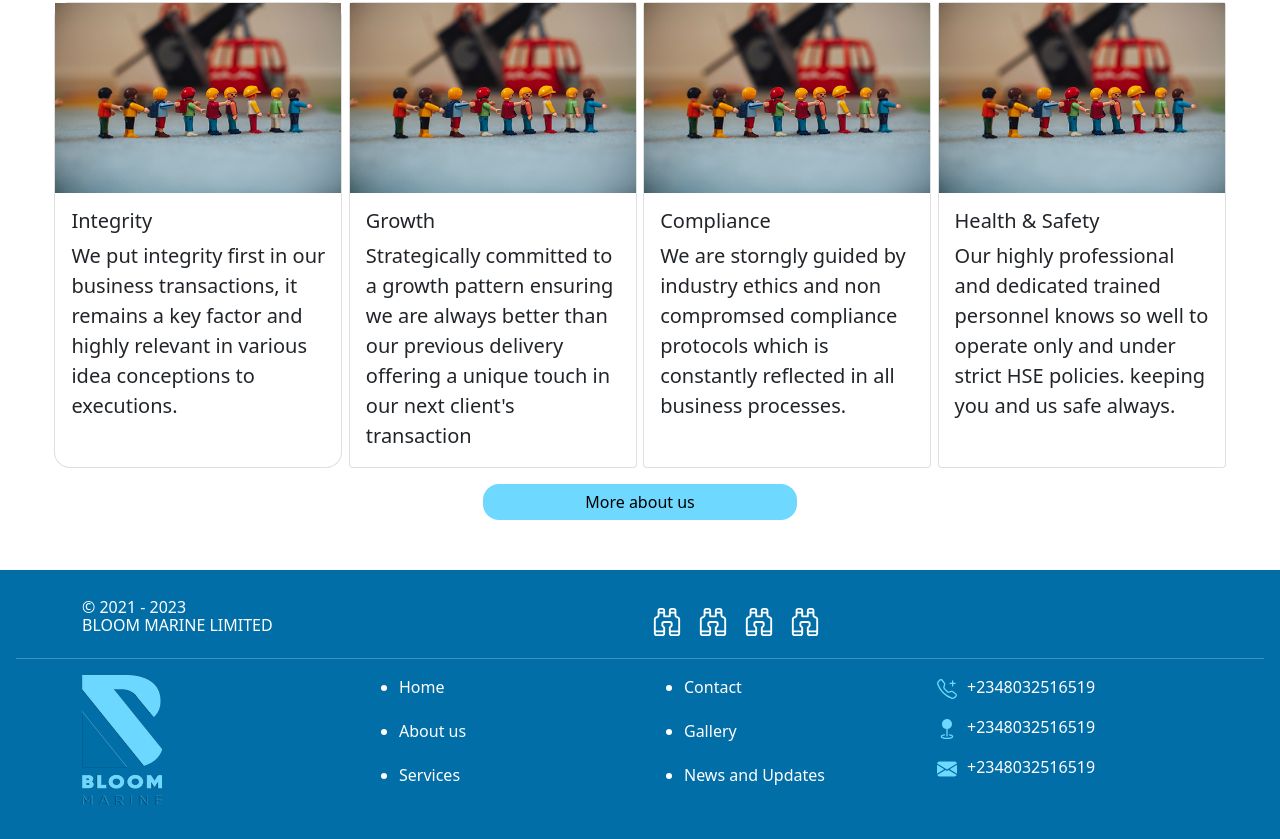
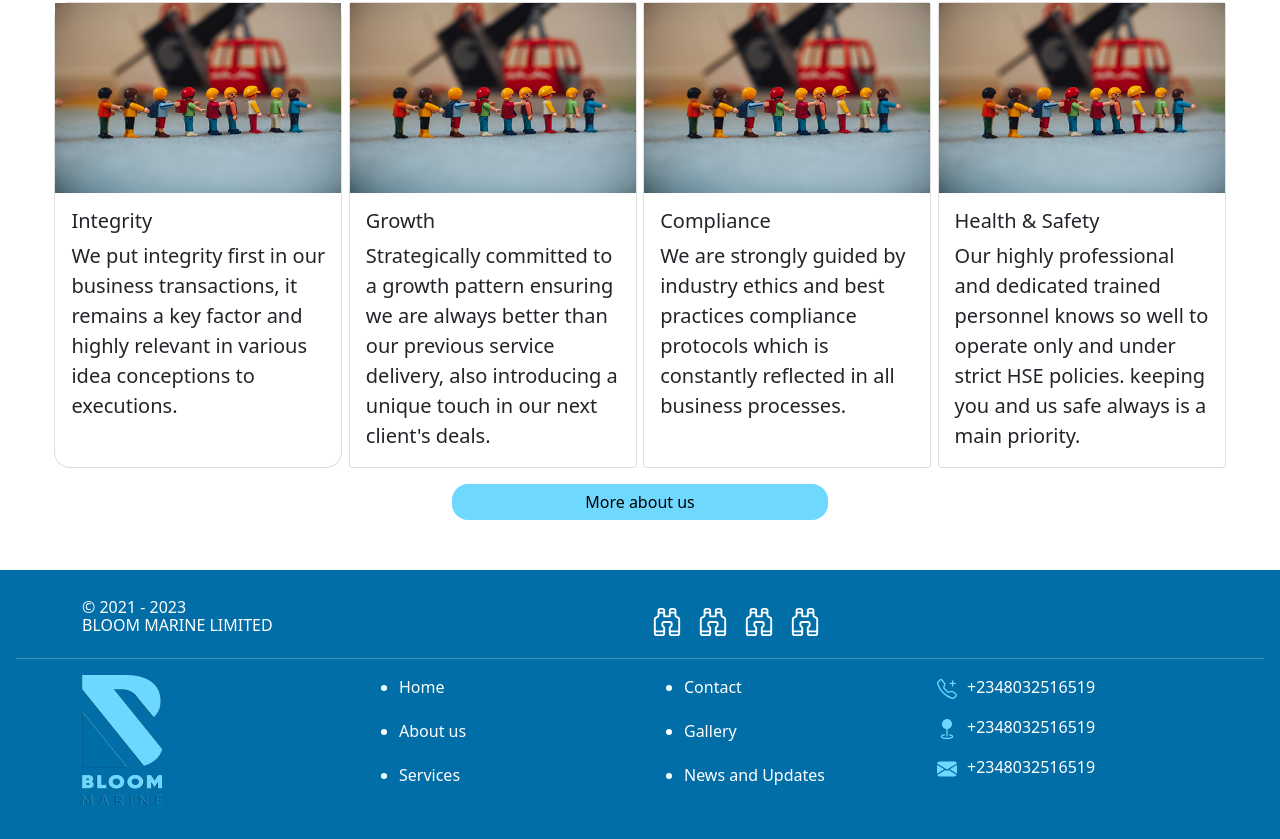
Before and after one commit to joseph-anselm/bloom, a Next.js app: page / in a window 1280 px wide. Shown: the part 1984-2823 px from the top of the page. Built offline with nearby package versions, Linux system fonts and the light colour scheme.

Commit message:
Bloom Marine updates

```diff
--- a/pages/index.js
+++ b/pages/index.js
@@ -163,8 +163,8 @@ export default function Home() {
                 <Card.Title>Growth</Card.Title>
                 <Card.Text>
                   Strategically committed to a growth pattern ensuring we are
-                  always better than our previous delivery offering a unique
-                  touch in our next client&apos;s transaction
+                  always better than our previous service delivery, also
+                  introducing a unique touch in our next client&apos;s deals.
                 </Card.Text>
               </Card.Body>
             </Card>
@@ -182,7 +182,7 @@ export default function Home() {
               <Card.Body>
                 <Card.Title>Compliance</Card.Title>
                 <Card.Text>
-                  We are storngly guided by industry ethics and non compromsed
+                  We are strongly guided by industry ethics and best practices
                   compliance protocols which is constantly reflected in all
                   business processes.
                 </Card.Text>
@@ -204,7 +204,7 @@ export default function Home() {
                 <Card.Text>
                   Our highly professional and dedicated trained personnel knows
                   so well to operate only and under strict HSE policies. keeping
-                  you and us safe always.
+                  you and us safe always is a main priority.
                 </Card.Text>
               </Card.Body>
             </Card>
@@ -218,12 +218,12 @@ export default function Home() {
               border: "none",
               marginTop: "3rem",
               marginBottom: "5rem",
-              display: "block",
+              display: "flex",
               justifyContent: "center",
               textAlign: "center",
               margin: "0 auto",
-              width: "25%",
-              whiteSpace: "noWrap",
+              width: "30%",
+              whiteSpace: "normal",
             }}
           >
             More about us
```
